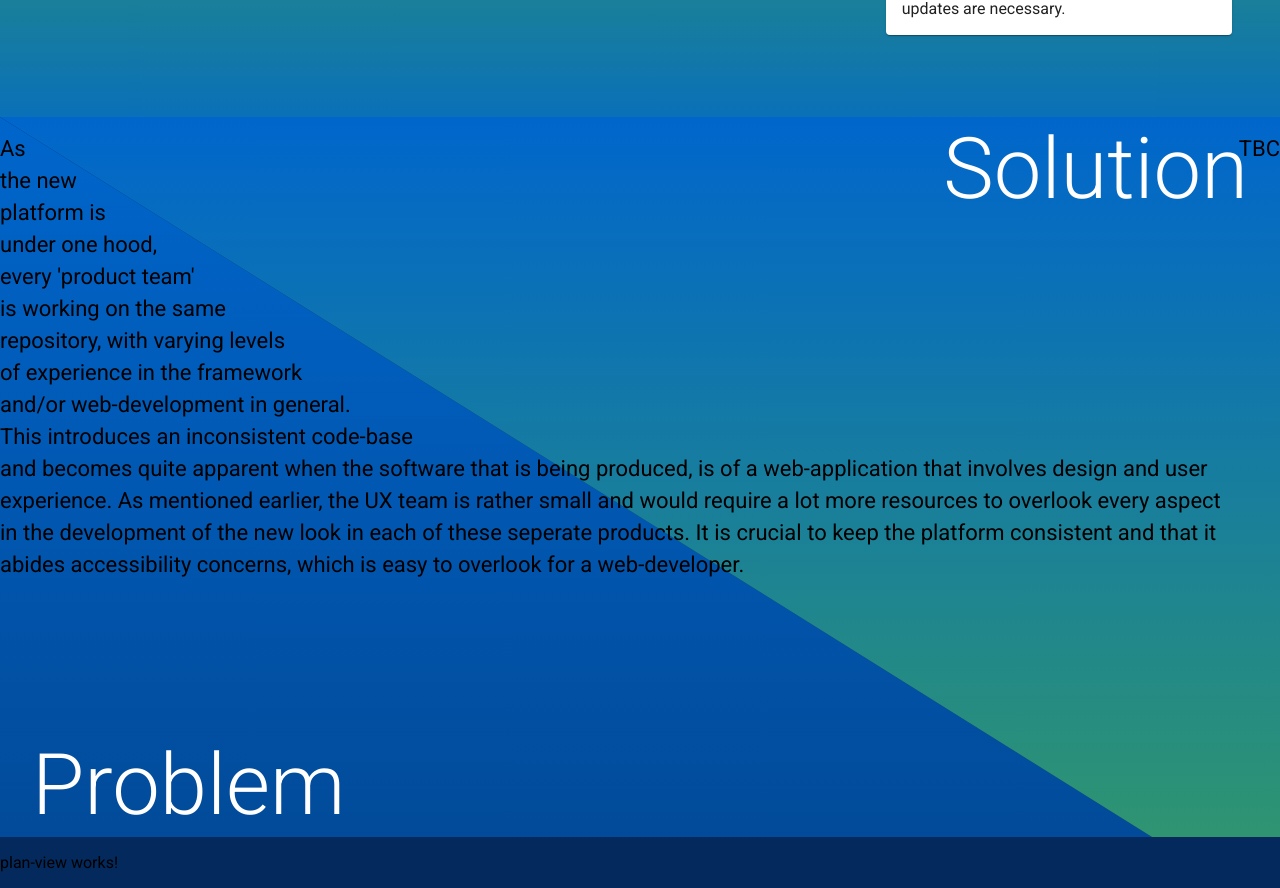
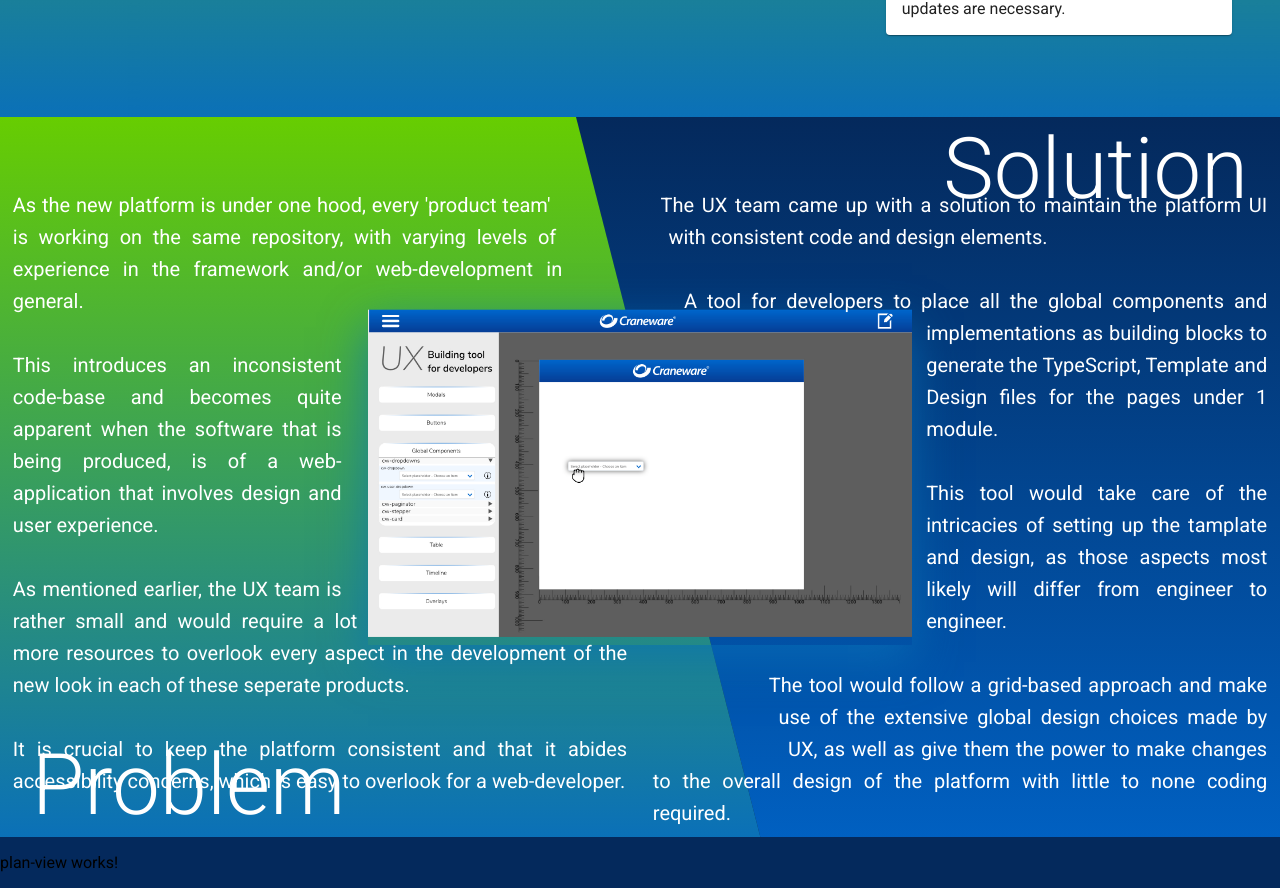
Before and after one commit to TheSoma300/ux-dev-tool, an Angular app: page / in a window 1280 px wide. Shown: the part 1470-2358 px from the top of the page. Built offline with nearby package versions, Linux system fonts and the light colour scheme.

Commit message:
prob/sol done

```diff
--- a/src/app/app.module.ts
+++ b/src/app/app.module.ts
@@ -5,6 +5,7 @@ import { CwViewComponent } from './cw-view/cw-view.component';
 import { LandingViewComponent } from './landing-view/landing-view.component';
 import {MatButtonModule} from '@angular/material/button';
 import {MatCardModule} from '@angular/material/card';
+import {MatTooltipModule} from '@angular/material/tooltip';
 import { NgModule } from '@angular/core';
 import { PlanViewComponent } from './plan-view/plan-view.component';
 import { ProblemSolutionViewComponent } from './problem-solution-view/problem-solution-view.component';
@@ -23,7 +24,8 @@ import { ScrollingModule } from '@angular/cdk/scrolling';
     BrowserAnimationsModule,
     MatCardModule,
     MatButtonModule,
-    ScrollingModule
+    ScrollingModule,
+    MatTooltipModule
   ],
   providers: [
     { provide: 'Window',  useValue: window }
--- a/src/app/problem-solution-view/problem-solution-view.component.html
+++ b/src/app/problem-solution-view/problem-solution-view.component.html
@@ -2,17 +2,28 @@
     <h1 class="title mat-display-1">Problem</h1>
     <h1 class="solution mat-display-1">Solution</h1>
     <div class="texts">
-        <p class="mat-body problem-desc">
-            As <br/>the new <br/>platform is <br/>under one hood,<br/> every 'product team' <br/>is working on the same <br/>repository, with varying
-            levels<br/> of experience in the framework <br/>and/or web-development in general. <br/>This introduces an inconsistent code-base <br/>
-            and becomes quite apparent when the software that is being produced, is of a web-application that involves design and user experience.
+        <div class="center" matTooltip="Concept art by Soma F.">
+            <img src="../../assets/imgs/wireframe-no-mac.jpg" alt="wire-frame">
+        </div>
+        <div class="problem-desc">
+            As the new platform is under one hood, every 'product team' is working on
+            the same repository, with varying
+            levels of experience in the framework and/or web-development in general.<br/><br/>
+            This introduces an inconsistent code-base
+            and becomes quite apparent when the software that is being produced, is of a web-application that
+            involves design and user experience.<br/><br/>
             As mentioned earlier, the UX team is rather small and would require
-            a lot more resources to overlook every aspect in the development of the new look in each of these seperate products.
-            It is crucial to keep the platform consistent and that it abides accessibility concerns, which is easy to overlook for a web-developer.
-        </p>
-        <p class="mat-body sol-desc">
-            TBC
-        </p>
+            a lot more resources to overlook every aspect in the development of the new look in each of these
+            seperate products.<br/><br/>
+            It is crucial to keep the platform consistent and that it abides accessibility concerns, which is easy
+            to overlook for a web-developer.
+        </div>
+        <div class="sol-desc">
+            The UX team came up with a solution to maintain the platform UI with consistent code and design elements.<br/><br/>
+            A tool for developers to place all the global components and implementations as building blocks to generate the TypeScript, Template and Design files
+            for the pages under 1 module. <br/><br/>This tool would take care of the intricacies of setting up the tamplate and design, as those aspects most likely will differ
+            from engineer to engineer.<br/><br/> The tool would follow a grid-based approach and make use of the extensive global design choices made by UX, as well as give them the power to make changes to the overall design of the platform with little to none coding required.
+        </div>
     </div>
     <section>
         <header></header>
--- a/src/app/problem-solution-view/problem-solution-view.component.scss
+++ b/src/app/problem-solution-view/problem-solution-view.component.scss
@@ -21,20 +21,91 @@
     }
     .texts {
         width: 100%;
+        margin: 0 auto;
         height: 90vh;
+        position: relative;
+        text-align: justify;
         display: flex;
+        justify-content: space-around;
+        align-items: center;
         z-index: 10;
-        p {
-            margin-top: 1rem;
-            margin-bottom: 1rem;
+        .center {
+            z-index: 10;
+            position: absolute;
+            top: 50%;
+            left: 50%;
+            transform: translate(-50%, -50%) scale(0.85);
+            width: 50%;
+            box-shadow: 0 20px 50px rgba(8, 112, 184, 0.7);
+            img {
+                object-fit: cover;
+                width: 100%;
+            }
+        }
+        div {
+            z-index: 10;
             line-height: 32px;
-
-            font-size: 22px;
-            &.problem-desc, &.sol-desc {
-                z-index: 10;
+            font-size: 20px;
+            color: white;
+            &.problem-desc {
+                width: 48%;
+                height: 80%;
+                float: left;
+            }
+            &.sol-desc {
+                width: 48%;
+                height: 80%;
+                float: right;
+            }
+            &.problem-desc:before, &.sol-desc:before {
+                content: "";
+                width: 50%;
+                height: 100%;
+            }
+            &.sol-desc:before {
+                float: left;
+                shape-outside: polygon(11% 24%, 89% 23%, 89% 75%, 30% 75%, 44% 100%, 0 100%, 0 0);
+            }
+            &.problem-desc:before {
+                float: right;
+                shape-outside: polygon(100% 0, 100% 100%, 100% 76%, 7% 72%, 7% 25%, 83% 23%, 75% 0)
             }
         }
     }
+
+    // .texts {
+    //     width: 100%;
+    //     height: 90vh;
+    //     z-index: 10;
+    //     position: relative;
+    //     display: flex;
+    //     .problem-desc, .sol-desc {
+    //         width: 50%;
+    //         height: 90vh;
+    //         z-index: 10;
+    //         p {
+    //             z-index: 10;
+    //             margin-top: 1rem;
+    //             margin-bottom: 1rem;
+                line-height: 32px;
+                font-size: 22px;
+    //         }
+    //         img {
+    //             width: 20%;
+    //         }
+    //     }
+
+    //     .problem-desc {
+    //         img {
+    //             float: right;
+    //         }
+    //     }
+    //     .sol-desc {
+    //         img {
+    //             float: left;
+    //         }
+    //     }
+    // }
     section {
         z-index: 0;
         width: 100vw;
@@ -43,9 +114,9 @@
         top: 0;
         .separator {
             position: relative;
-            width: 200vw;
-            height: 200vh;
-            transform: rotateX(180deg);
+            width: 100vw;
+            height: 100vh;
+            // transform: rotateX(180deg);
           }
 
           .separator::before {
@@ -54,7 +125,7 @@
             width: 100%;
             height: 100%;
             background: linear-gradient(0deg, rgba(0,102,204,1) 0%, rgba(4,41,92,1) 100%);
-            clip-path: polygon(100% 0, 0 0, 0 100%);
+            clip-path: polygon(100% 0, 45% 0, 61% 100%, 100% 100%);
           }
 
           .separator::after {
@@ -63,7 +134,7 @@
             width: 100%;
             height: 100%;
             background: linear-gradient(0deg, rgba(0,102,204,1) 0%, rgba(103,205,1,1) 100%);
-            clip-path: polygon(100% 0, 0 100%, 100% 100%);
+            clip-path: polygon(0 0, 45% 0, 61% 100%, 0% 100%);
           }
     }
 }
--- a/src/styles.scss
+++ b/src/styles.scss
@@ -6,3 +6,6 @@ body, html {
 }
 html, body { height: 100%; }
 body { margin: 0; font-family: Roboto, "Helvetica Neue", sans-serif; }
+.mat-tooltip {
+    font-size: 23px !important;
+}
```
Also changed, not shown: src/assets/imgs/wireframe-no-mac.jpg (added).
